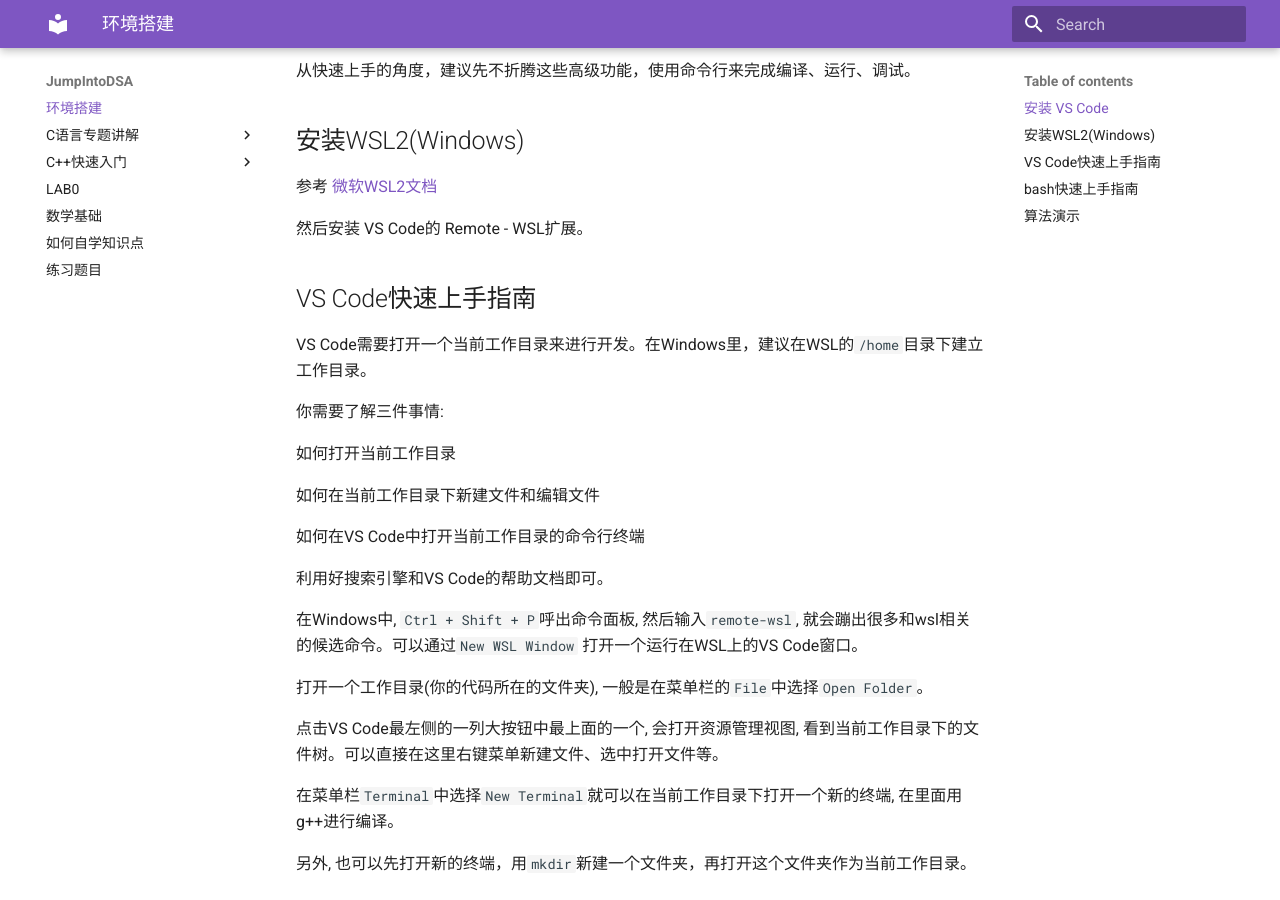
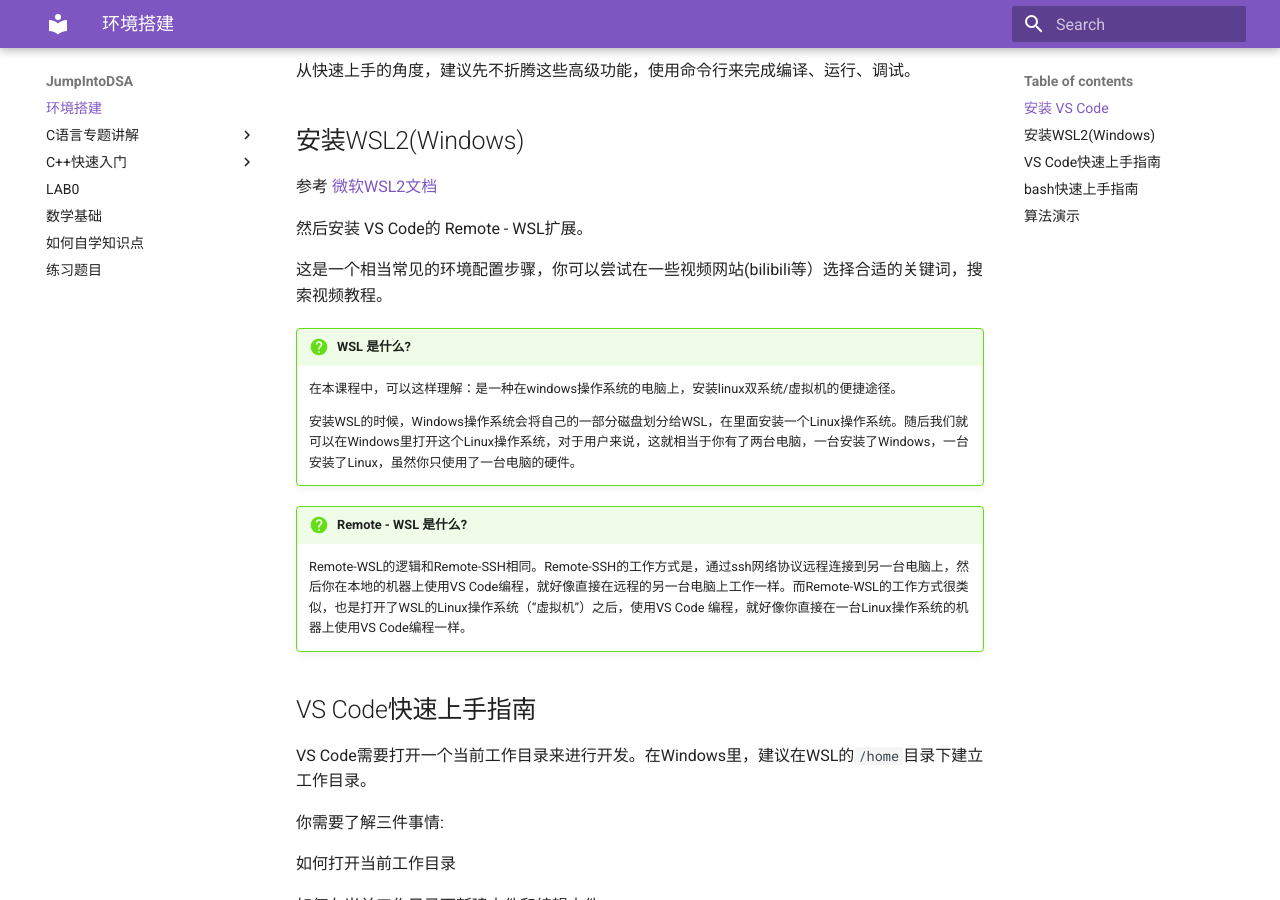
Before and after one commit to Tsinghua-DSA/JumpIntoDSA, an MkDocs documentation site: the page built from docs/Environment/index.md, in a window 1280 px wide and 900 px high, scrolled down 773 px. Built offline with MkDocs 1.6.1 and Material for MkDocs 9.7.7, drawn with Linux system fonts in a browser that asks for light colours.

Commit message:
update wsl doc

```diff
--- a/docs/Environment/index.md
+++ b/docs/Environment/index.md
@@ -33,6 +33,18 @@
 参考 [微软WSL2文档](https://docs.microsoft.com/zh-cn/windows/wsl/install)
 
 然后安装 VS Code的 Remote - WSL扩展。
+
+这是一个相当常见的环境配置步骤，你可以尝试在一些视频网站(bilibili等）选择合适的关键词，搜索视频教程。
+
+!!! question "WSL 是什么?"
+
+    在本课程中，可以这样理解：是一种在windows操作系统的电脑上，安装linux双系统/虚拟机的便捷途径。
+
+    安装WSL的时候，Windows操作系统会将自己的一部分磁盘划分给WSL，在里面安装一个Linux操作系统。随后我们就可以在Windows里打开这个Linux操作系统，对于用户来说，这就相当于你有了两台电脑，一台安装了Windows，一台安装了Linux，虽然你只使用了一台电脑的硬件。
+
+!!! question "Remote - WSL 是什么?"
+
+    Remote-WSL的逻辑和Remote-SSH相同。Remote-SSH的工作方式是，通过ssh网络协议远程连接到另一台电脑上，然后你在本地的机器上使用VS Code编程，就好像直接在远程的另一台电脑上工作一样。而Remote-WSL的工作方式很类似，也是打开了WSL的Linux操作系统（“虚拟机”）之后，使用VS Code 编程，就好像你直接在一台Linux操作系统的机器上使用VS Code编程一样。
 
 ## VS Code快速上手指南
 
```
